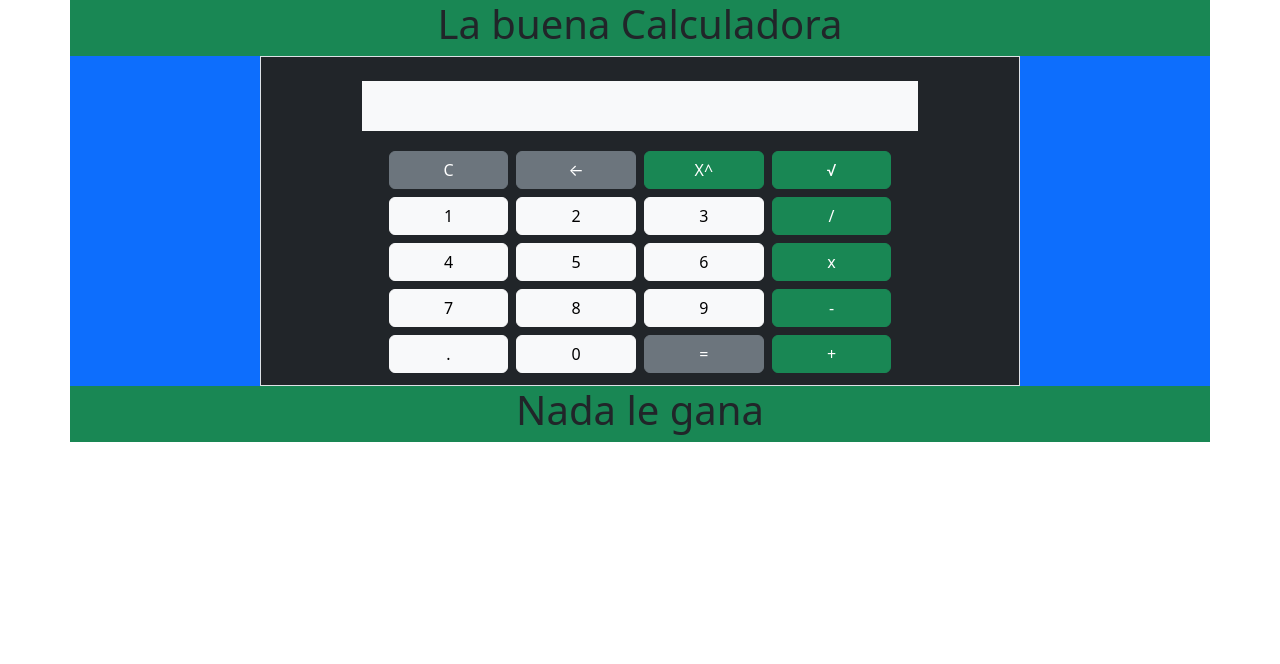
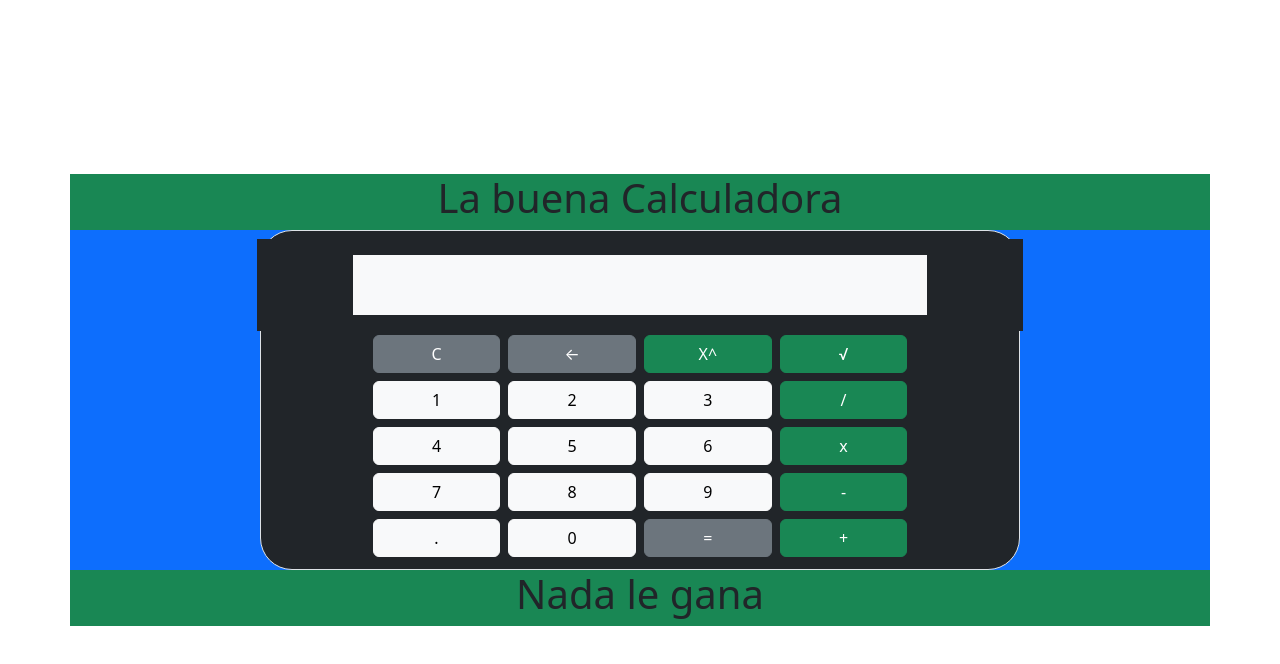
Before and after one commit to AlexGomezCota/Calculadora, a plain HTML site: page index.html in a window 1280 px wide. Drawn offline with nearby package versions, Linux system fonts and the light colour scheme.

Commit message:
ya funciona

```diff
--- a/display.js
+++ b/display.js
@@ -3,7 +3,7 @@ class Display {
         this.displayValorAnterior = displayValorAnterior;
         this.displayValorActual = displayValorActual;
         this.calculadora = new Calculator();
-        this.operacion = undefined;
+        this.operador = undefined;
         this.valorActual = "";
         this.valorAnterior = "";
         this.signos = {
@@ -19,50 +19,48 @@ class Display {
         }
     }
 
-    addNumber(numero) {
-        if (numero === "." && this.valorActual.includes(".")) return
+    addNumber(numero){
+        if (numero === '.' && this.valorActual.includes('.')) return
         this.valorActual = this.valorActual.toString() + numero.toString();
         this.printValues();
     }
 
-    printValues() {
+    printValues(){
         this.displayValorActual.textContent = this.valorActual;
-        this.displayValorAnterior.textContent = `${this.valorAnterior} ${this.signos[this.operador] || this.advanceSignos[this.operador] || "" }`;
+        this.displayValorAnterior.textContent = `${this.valorAnterior} ${this.signos[this.operador] || this.advancedSignos[this.operador] || ''}`;
     }
-
 
     deleteValue(){
         this.valorActual = this.valorActual.toString().slice(0, -1);
         this.printValues();
-}
+    }
 
     deleteAll(){
-        this.valorActual = "";
-        this.valorAnterior = "";
-        this.operador = undefined
+        this.valorActual = '';
+        this.valorAnterior = '';
+        this.operador = undefined;
         this.printValues();
     }
     computar(tipo){
-        this.operador !== "igual" && this.calcular(this.verificador);
+        this.operador !== 'igual' && this.calcular(this.verificador);
         this.operador = tipo;
-        if(this.operador in this.signos){
+        if (this.operador in this.signos){
             this.operacion = this.signos[this.operador];
-            this.verificador = "basic_operar";
+            this.verificador = 'basic_operar';
         }
-        if(this.operador in this.advancedSignos){
+        if (this.operador in this.advancedSignos){
             this.operacion = this.operador;
-            this.verificador = "advanced_operar";
+            this.verificador = 'advanced_operar';
         }
         this.valorAnterior = this.valorActual || this.valorAnterior;
-        this.valorActual="";
+        this.valorActual='';
         this.printValues();
     }
+
     calcular(x){
         this.funcion = x;
-        if((this.valorAnterior !== "") && (this.valorActual !== "")){
+        if((this.valorAnterior !== '')&&(this.valorActual !=='')){
             this.valorActual = this.calculadora[this.funcion](this.valorAnterior, this.valorActual, this.operacion);
         }
     }
-
-
 }
--- a/index.html
+++ b/index.html
@@ -7,70 +7,71 @@
     <title>Calculadora</title>
     <link href="https://cdn.jsdelivr.net/npm/bootstrap@5.3.0-alpha3/dist/css/bootstrap.min.css" rel="stylesheet" integrity="sha384-KK94CHFLLe+nY2dmCWGMq91rCGa5gtU4mk92HdvYe+M/SXH301p5ILy+dN9+nJOZ" crossorigin="anonymous">
     <link rel="stylesheet" href="prueba.css">
-    <script src="calculator.js"> </script>
-    <script src="display.js"> </script>
-    <script src="index.js"> </script>
-
+    <script src="calculator.js"></script>
+    <script src="display.js"></script>
+    <script src="index.js" defer></script>
 </head>
 <body>
+    <main class="cont-general min-flex">
+        <div class="sub-general container">
 
 
-
-    <main class="cont-general min-flex">
-        <div class="sub-general container">
             <div class="row bg-success min-flex">
                 <div class="header text-center">
                     <h1>La buena Calculadora</h1>
                 </div>
             </div>
+
+
             <div class="row bg-primary min-flex">
-                <div class="cont-calculador col-8 bg-dark border p-2 m34">
-                    <div class="calculadora container bg-dark">
+                <div class="calculadora container col-8 bg-dark border p-2 m34">
                     <div class="row cont-display min-flex bg-dark">
-                            <div class="Display bg-light w-75 my-3">
+                            <div class="display bg-light w-75 my-3">
                                 <div id="valor-anterior"></div>
                                 <div id="valor-actual"></div>
                             </div>
+                    </div>
+
 
                         <div class="row min-flex">
                                 <button class="btn btn-secondary col-2" onclick="display.deleteAll()">C</button>
                                 <button class="btn btn-secondary col-2" onclick="display.deleteValue()">&larr;</button>
-                                <button class="btn btn-success col-2" value="potenciar">X^</button>
-                                <button class="btn btn-success col-2" value="raiz">√</button>
+                                <button class="btn btn-success col-2 operador" value="potenciar">X^</button>
+                                <button class="btn btn-success col-2 operador" value="raiz">√</button>
                         </div>
                         <div class="row min-flex">
-                                <button class="btn btn-light col-2">1</button>
-                                <button class="btn btn-light col-2">2</button>
-                                <button class="btn btn-light col-2">3</button>
-                                <button class="btn btn-success col-2" value="dividir">/</button>
+                                <button class="btn btn-light col-2 numero">1</button>
+                                <button class="btn btn-light col-2 numero">2</button>
+                                <button class="btn btn-light col-2 numero">3</button>
+                                <button class="btn btn-success col-2 operador" value="dividir">/</button>
                         </div>
                         <div class="row min-flex">
-                                <button class="btn btn-light col-2">4</button>
-                                <button class="btn btn-light col-2">5</button>
-                                <button class="btn btn-light col-2">6</button>
-                                <button class="btn btn-success col-2" value="multiplicar">x</button>
+                                <button class="btn btn-light col-2 numero">4</button>
+                                <button class="btn btn-light col-2 numero">5</button>
+                                <button class="btn btn-light col-2 numero">6</button>
+                                <button class="btn btn-success col-2 operador" value="multiplicar">x</button>
                         </div>
                         <div class="row min-flex">
-                                <button class="btn btn-light col-2">7</button>
-                                <button class="btn btn-light col-2">8</button>
-                                <button class="btn btn-light col-2">9</button>
-                                <button class="btn btn-success col-2" value="restar">-</button>
+                                <button class="btn btn-light col-2 numero">7</button>
+                                <button class="btn btn-light col-2 numero">8</button>
+                                <button class="btn btn-light col-2 numero">9</button>
+                                <button class="btn btn-success col-2 operador" value="restar">-</button>
                         </div>
                         <div class="row min-flex">
-                                <button class="btn btn-light col-2">.</button>
-                                <button class="btn btn-light col-2">0</button>
-                                <button class="btn btn-secondary col-2" value="igual">=</button>
-                                <button class="btn btn-success col-2" value="sumar">+</button>
+                                <button class="btn btn-light col-2 numero">.</button>
+                                <button class="btn btn-light col-2 numero">0</button>
+                                <button class="btn btn-secondary col-2 operador" value="igual">=</button>
+                                <button class="btn btn-success col-2 operador" value="sumar">+</button>
                         </div>
                     </div>
                 </div>
+
+                <div class="row bg-success min-flex">
+                    <div class="footer text-center">
+                        <h1>Nada le gana</h1>
                     </div>
-            </div>
-            <div class="row bg-success min-flex">
-                <div class="footer text-center"><h1>Nada le gana</h1></div>
                 </div>
             </div>
     </main>
-
 </body>
 </html>
--- a/index.js
+++ b/index.js
@@ -2,7 +2,6 @@ const displayValorAnterior = document.getElementById("valor-anterior");
 const displayValorActual = document.getElementById("valor-actual");
 const botonesNumero = document.querySelectorAll(".numero")
 const botonesOperador = document.querySelectorAll(".operador")
-
 
 const display = new Display(displayValorAnterior, displayValorActual);
 
--- a/prueba.css
+++ b/prueba.css
@@ -1,6 +1,6 @@
 .min-flex{
     display: flex;
-    align-items: : center;
+    align-items: center;
     justify-content: center;
 }
 .btn{
@@ -14,17 +14,17 @@
     height: 100vh
 }
 
-.Display{
+.display{
     display: flex;
     flex-direction: column;
     align-items: flex-end;
     overflow: hidden;
-    height: 50px;
+    height: 60px;
 }
 
 
 @media screen and (max-width:800px){
     .cont-general{
-    height 100%
+    height: 100%;
     }
 }
```
Lines whose indentation alone changed are shown as unchanged.
